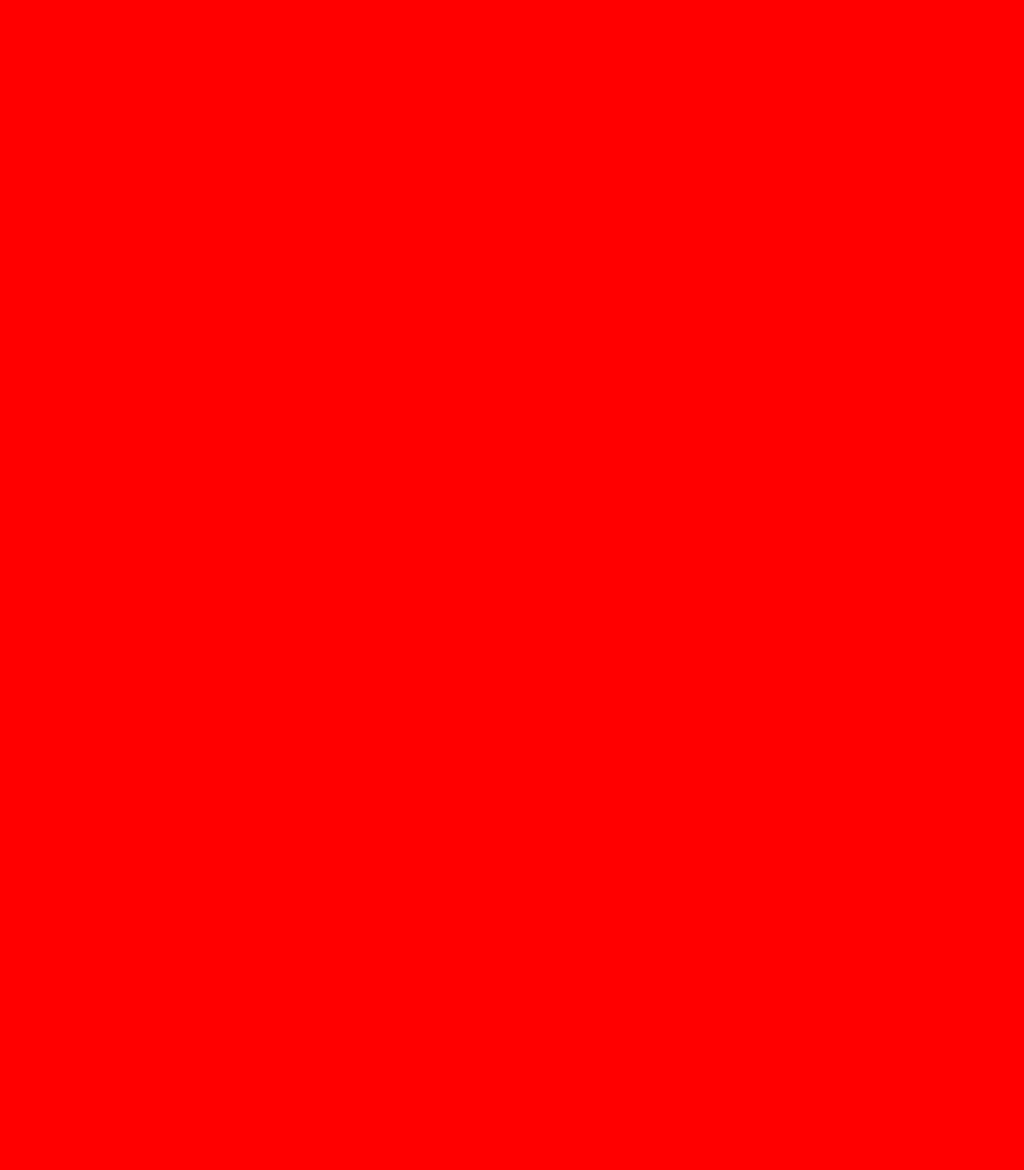
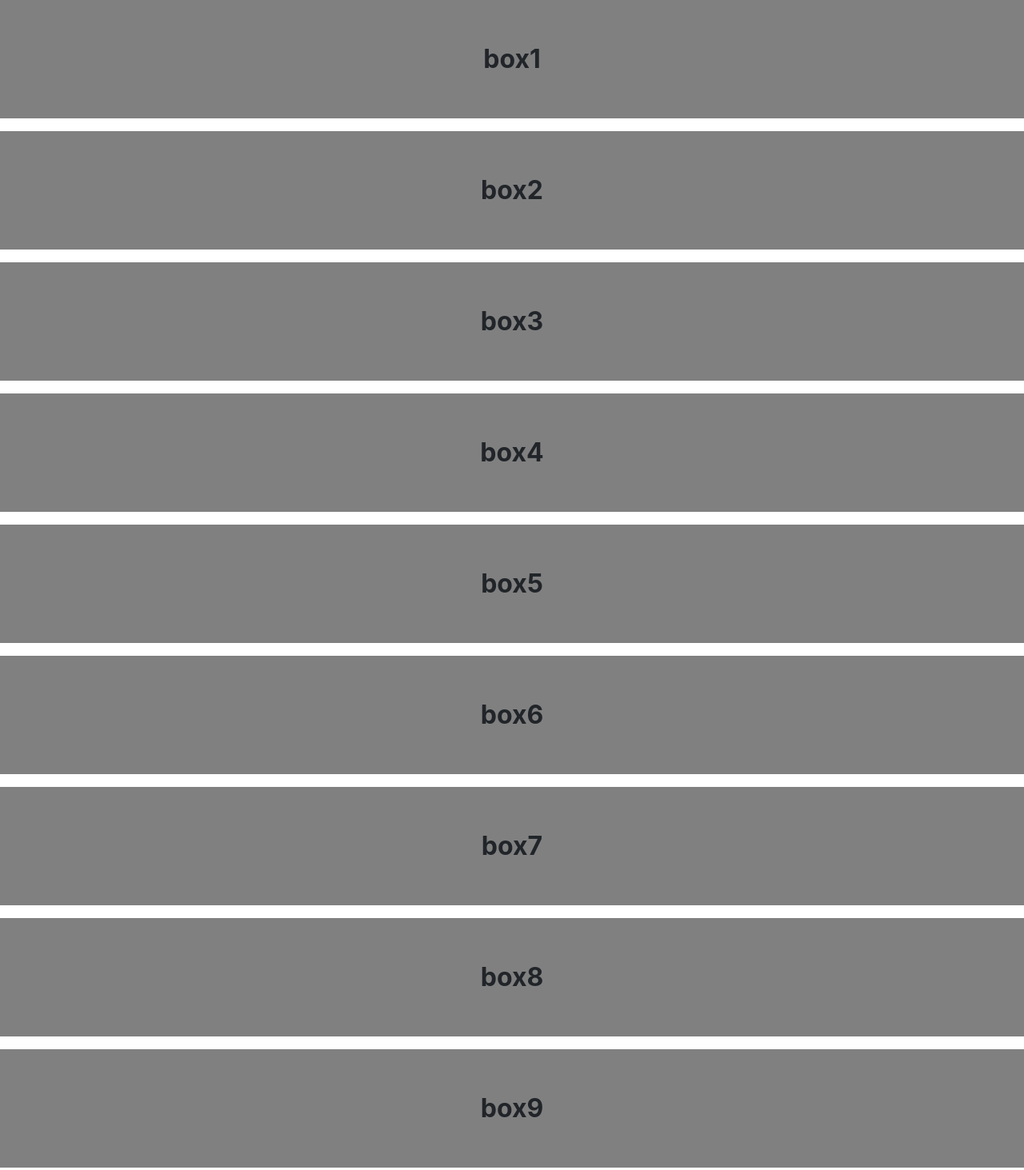
Before and after one commit to awqmayo/bootstrap, a plain HTML site: page index.html in a window 1280 px wide. Shown: the top 1463 px of the page at 80% size. Before the commit the page ends 800 px from the top, so only its background shows below. Drawn offline with nearby package versions, Linux system fonts and the light colour scheme.

Commit message:
add bootstrap foundation

```diff
--- a/css/style.css
+++ b/css/style.css
@@ -1,3 +1,11 @@
 body{
 	background-color:red;
 }
+
+p.content{
+	padding:50px;
+	font-size:32px;
+	font-weight:bold;
+	text-align:center;
+	background:gray;
+}
--- a/index.html
+++ b/index.html
@@ -2,13 +2,50 @@
 <html>
 	<head>  <!--Meta data-->
 		<title>Boiler Plate</title>
-			<link rel="stylesheet" type="text/css" href="css/style.css">
+		<link rel="stylesheet" type="text/css" href="css/style.css">
+		<link rel="stylesheet" href="https://maxcdn.bootstrapcdn.com/bootstrap/4.0.0-beta.2/css/bootstrap.min.css" integrity="sha384-PsH8R72JQ3SOdhVi3uxftmaW6Vc51MKb0q5P2rRUpPvrszuE4W1povHYgTpBfshb" crossorigin="anonymous">
+		<script src="https://maxcdn.bootstrapcdn.com/bootstrap/4.0.0-beta.2/js/bootstrap.min.js" integrity="sha384-alpBpkh1PFOepccYVYDB4do5UnbKysX5WZXm3XxPqe5iKTfUKjNkCk9SaVuEZflJ" crossorigin="anonymous"></script>
 	</head>
 	<body>
 		<div = "container">
 			<div = "row">
+			<div = "col-xs-1" style = "background-color":"red">
+				<p class= content>box1</p>
 			</div>
-			<div = "col-xs-12 col-lg-4" style = "background-color":"red">
+			<div = "col-xs-1" style = "background-color":"red">
+				<p class= content>box2</p>
+			</div>
+			<div = "col-xs-1" style = "background-color":"red">
+				<p class= content>box3</p>
+			</div>
+			<div = "col-xs-1" style = "background-color":"red">
+				<p class= content>box4</p>
+			</div>
+			<div = "col-xs-1" style = "background-color":"red">
+				<p class= content>box5</p>
+			</div>
+			<div = "col-xs-1" style = "background-color":"red">
+				<p class= content>box6</p>
+			</div>
+			<div = "col-xs-1" style = "background-color":"red">
+				<p class= content>box7</p>
+			</div>
+			<div = "col-xs-1" style = "background-color":"red">
+				<p class= content>box8</p>
+			</div>
+			<div = "col-xs-1" style = "background-color":"red">
+				<p class= content>box9</p>
+			</div>
+			<div = "col-xs-1" style = "background-color":"red">
+				<p class= content>box10</p>
+			</div>
+			<div = "col-xs-1" style = "background-color":"red">
+				<p class= content>box11</p>
+			</div>
+			<div = "col-xs-1" style = "background-color":"red">
+				<p class= content>box12</p>
+			</div>
+			</div>
 			</div>
 		</div>
 		<!--
```
